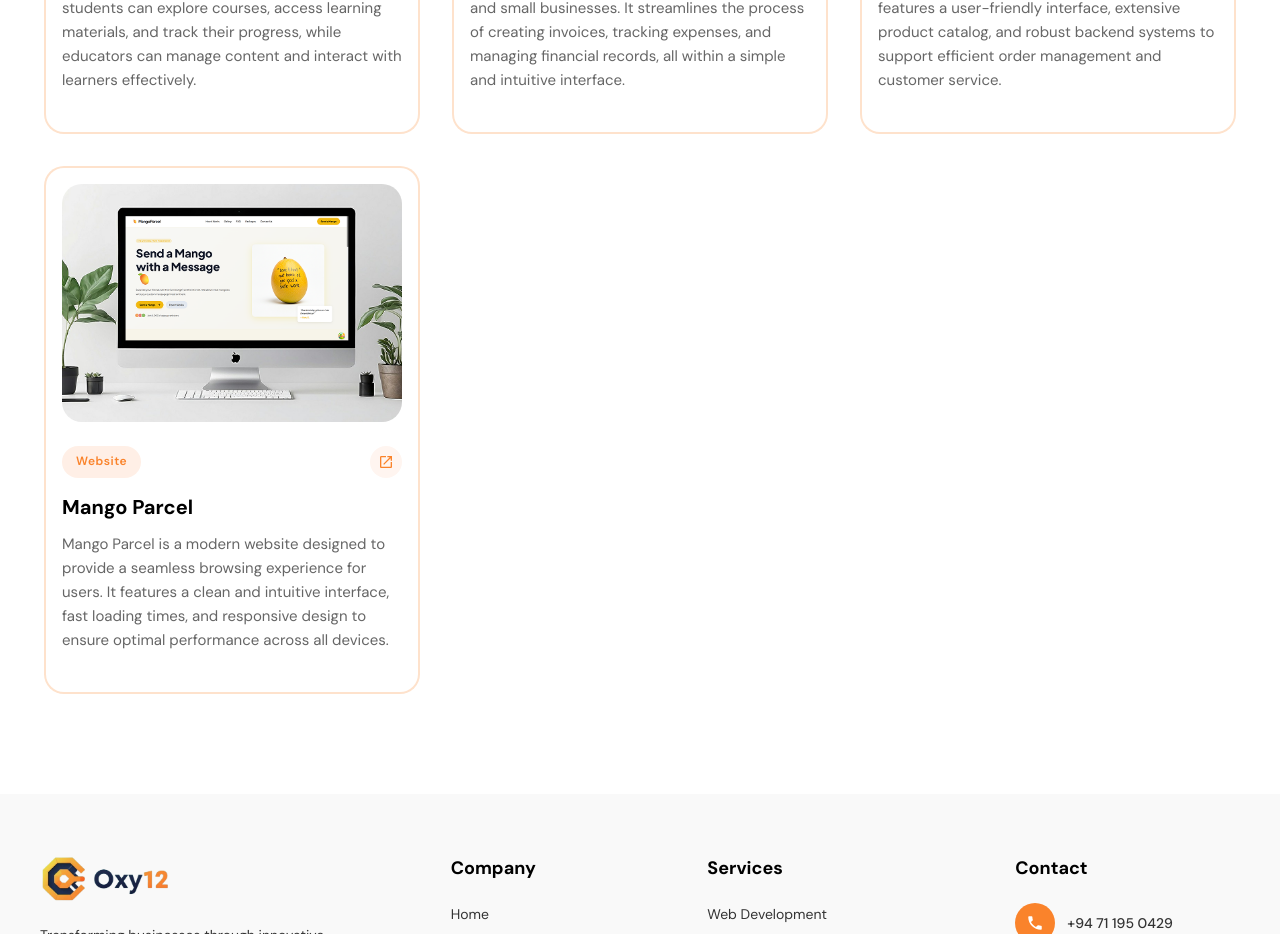
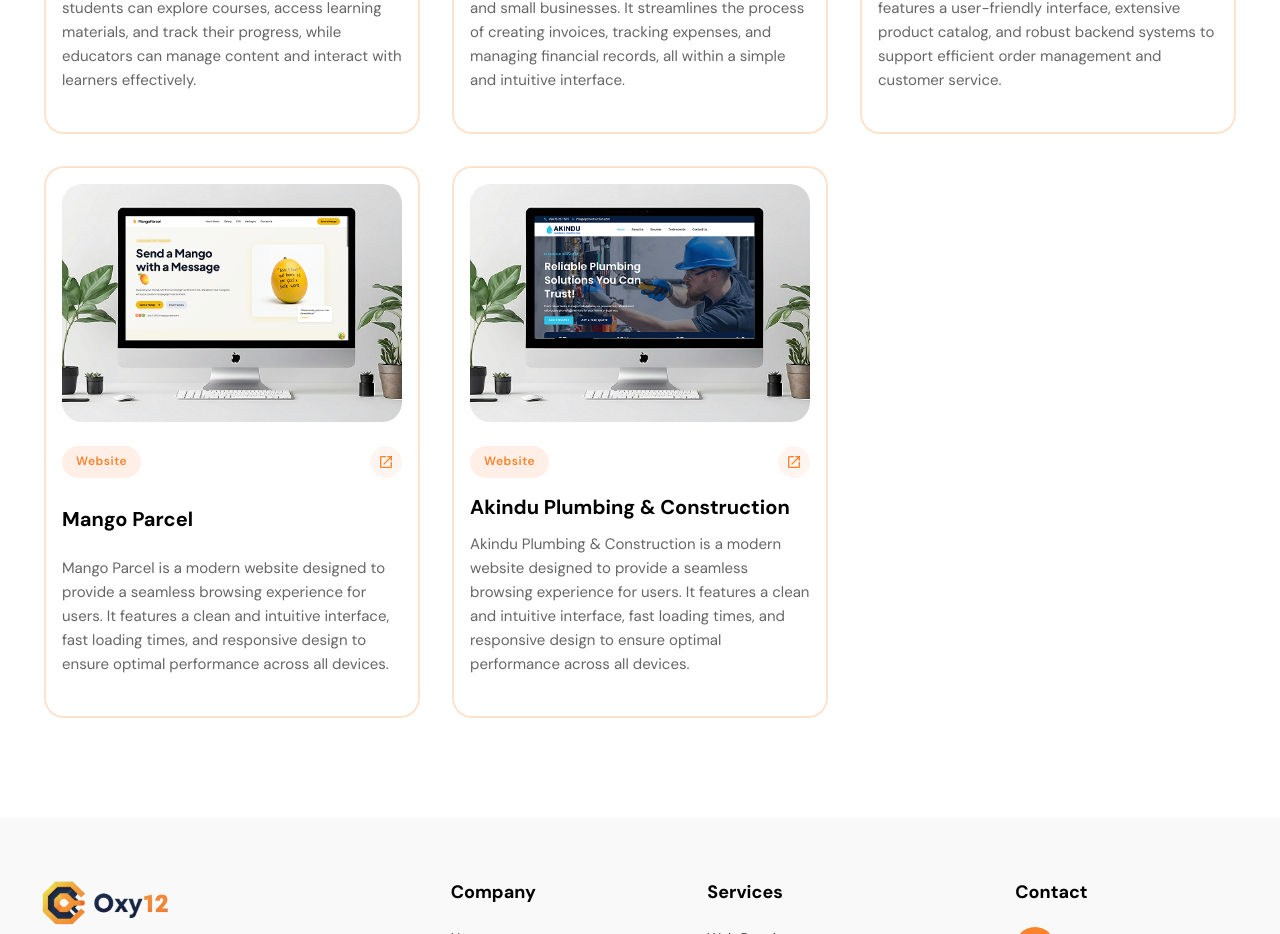
Before and after one commit to Bright-Circuit/Oxy12-Website, a Next.js app: page /portfolio in a window 1280 px wide. Shown: the part 1234-2168 px from the top of the page. Built offline with nearby package versions, Linux system fonts and the light colour scheme.

Commit message:
add another project

```diff
--- a/src/data/project.js
+++ b/src/data/project.js
@@ -21,7 +21,7 @@
     category: 'E-Commerce',
     description: 'Lamore Fashion is a modern e-commerce platform designed to provide a seamless shopping experience for fashion enthusiasts. It features a user-friendly interface, extensive product catalog, and robust backend systems to support efficient order management and customer service.',
     image: '/images/projects/lamore.png',
-    link: 'https://example.com',
+    link: 'https://lamore.bcircuit.com',
   },
   {
     id: 4,
@@ -29,7 +29,15 @@
     category: 'Website',
     description: 'Mango Parcel is a modern website designed to provide a seamless browsing experience for users. It features a clean and intuitive interface, fast loading times, and responsive design to ensure optimal performance across all devices.',
     image: '/images/projects/mango-parcel.png',
-    link: 'https://example.com',
+    link: 'https://mangoparcel.bcircuit.com/',
+  },
+  {
+    id: 5,
+    title: 'Akindu Plumbing & Construction',
+    category: 'Website',
+    description: 'Akindu Plumbing & Construction is a modern website designed to provide a seamless browsing experience for users. It features a clean and intuitive interface, fast loading times, and responsive design to ensure optimal performance across all devices.',
+    image: '/images/projects/akindu-plumbing.png',
+    link: 'https://plumbing.bcircuit.com/',
   },
 //   {
 //     id: 5,
```
Also changed, not shown: public/images/projects/akindu-plumbing.png (added).
